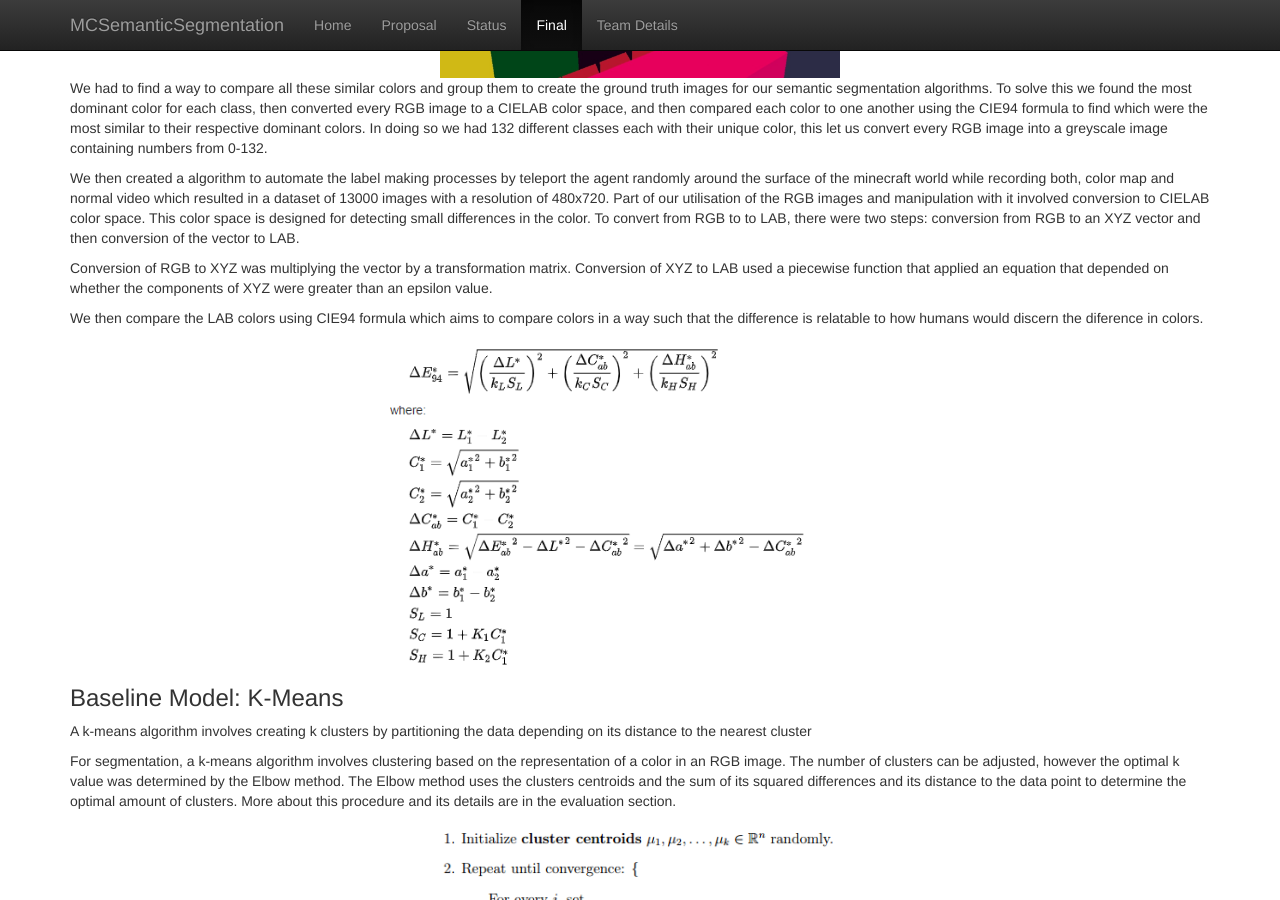
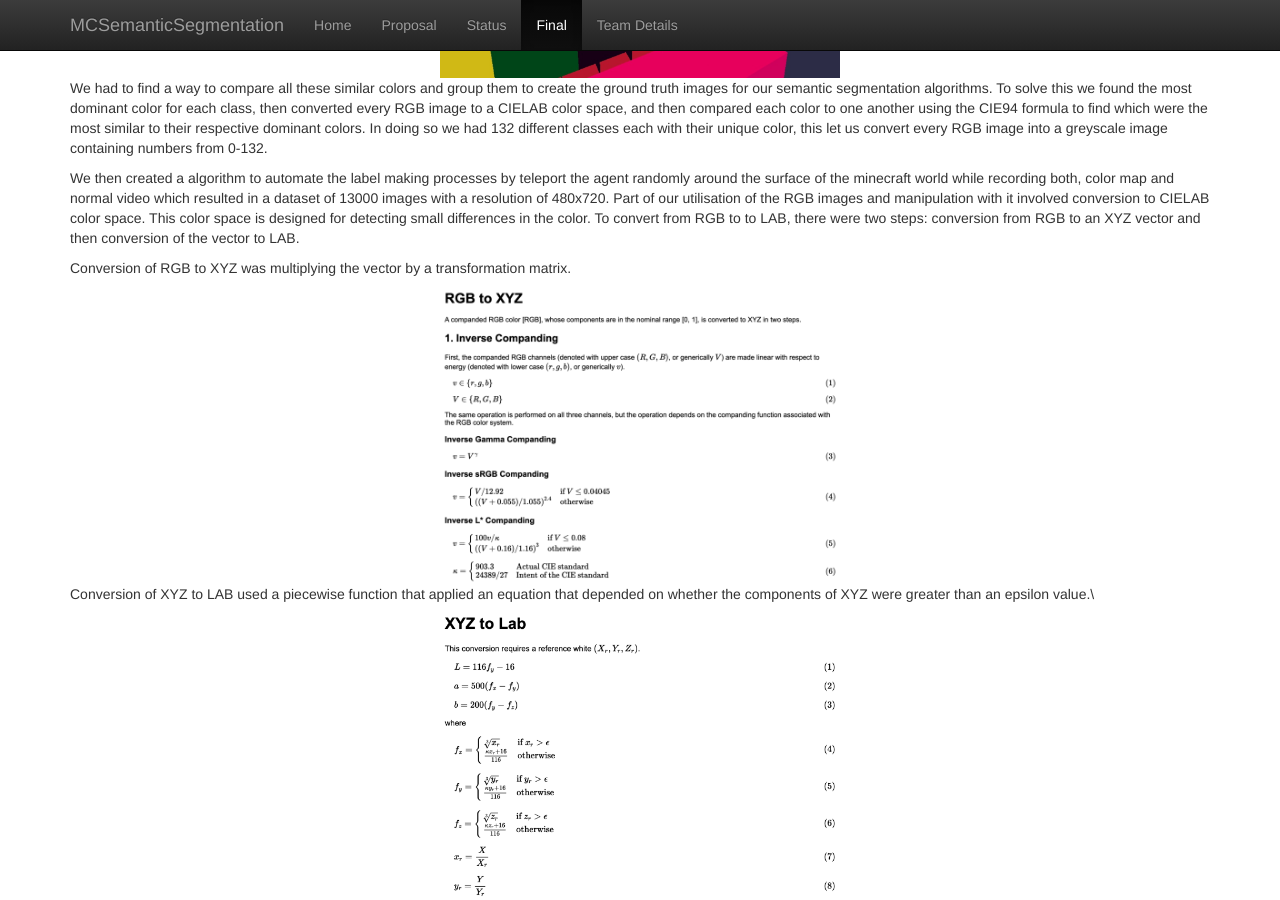
Before and after one commit to KevinJChen/MCSemanticSegmentation, a Jekyll site: the page built from docs/final.md, in a window 1280 px wide and 900 px high, scrolled down 2428 px. Built offline with Jekyll 4.4.1, drawn with Linux system fonts in a browser that asks for light colours.

Commit message:
Update final.md

```diff
--- a/docs/final.md
+++ b/docs/final.md
@@ -60,11 +60,21 @@ title:  Final Report
 
   We then created a algorithm to automate the label making processes by teleport the agent randomly around the surface of the minecraft world while recording both, color map and normal video which resulted in a dataset of 13000 images with a resolution of 480x720. Part of our utilisation of the RGB images and manipulation with it involved conversion to CIELAB color space. This color space is designed for detecting small differences in the color. To convert from RGB to to LAB, there were two steps: conversion from RGB to an XYZ vector and then conversion of the vector to LAB.
 
-Conversion of RGB to XYZ was multiplying the vector by a transformation matrix. Conversion of XYZ to LAB used a piecewise function that applied an equation that depended on whether the components of XYZ were greater than an epsilon value.
+Conversion of RGB to XYZ was multiplying the vector by a transformation matrix.
+
+
+<div style="text-align:center"><img src="./images/rgbtoxyz.png" width="400"/> </div>
+
+
+Conversion of XYZ to LAB used a piecewise function that applied an equation that depended on whether the components of XYZ were greater than an epsilon value.\
+
+
+<div style="text-align:center"><img src="./images/xyztolab.png" width="400"/> </div>
+
 
 We then compare the LAB colors using CIE94 formula which aims to compare colors in a way such that the difference is relatable to how humans would discern the diference in colors.
 
-<div style="text-align:center"><img src="./images/colorequations.png" width="500"/> </div>
+<div style="text-align:center"><img src="./images/colorequations.png" width="400"/> </div>
 
 
 ### Baseline Model: K-Means
@@ -122,7 +132,7 @@ Focal loss is defined as.
 * The long train time, each batch took around 13 seconds on average to complete which led to one epoch taking around 12 hours to complete.
 
 
-<div style="text-align:center"><img src="./images/016.png" width="1000"/> </div>
+<div style="text-align:center"><img src="./images/ss033.png" width="400"/> </div>
 
 
 ## Evaluation
```
